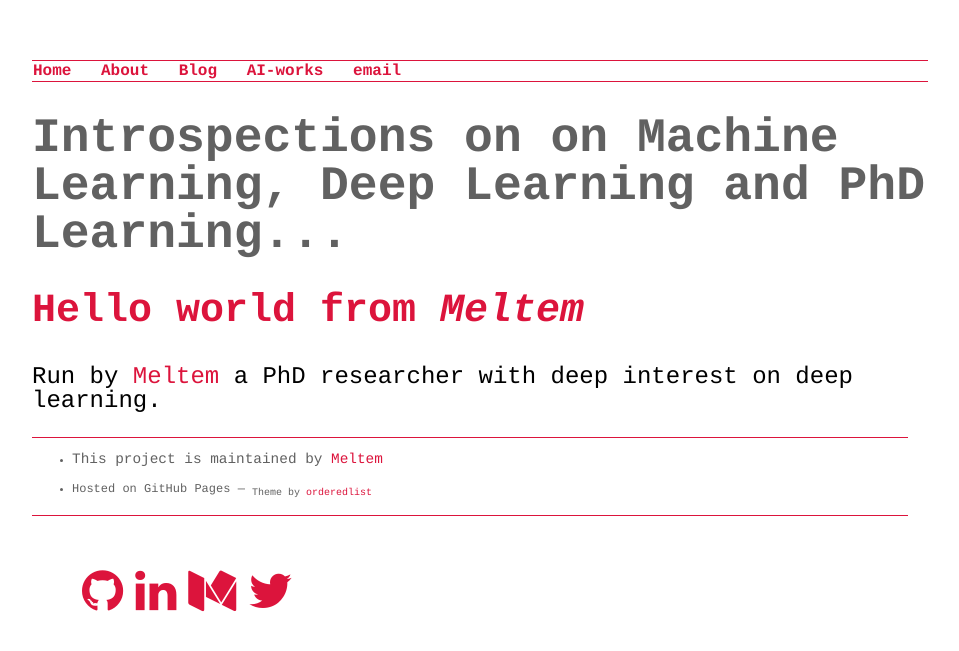
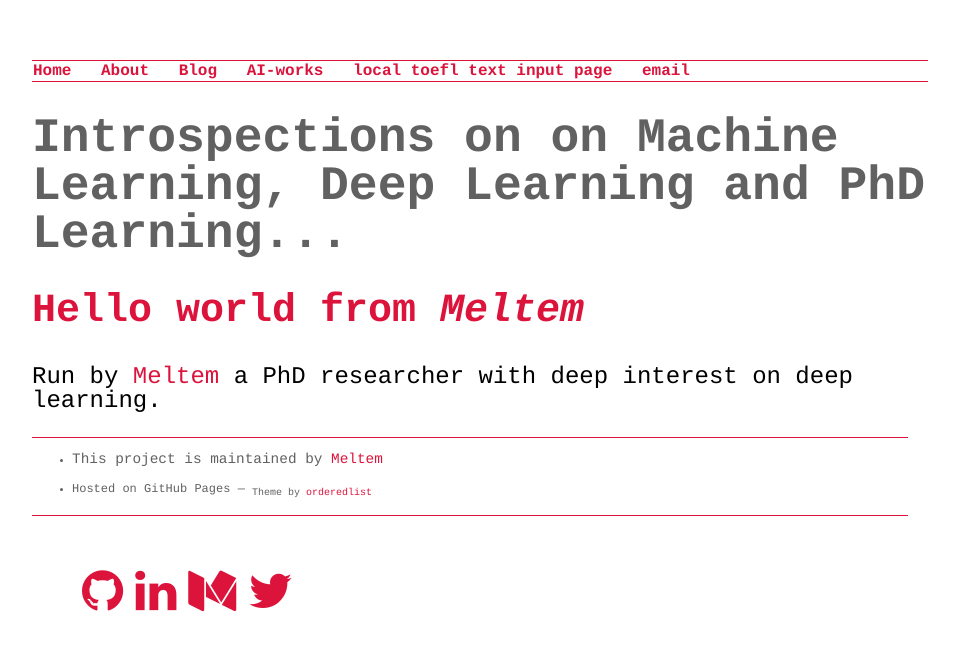
Before and after one commit to inantubek/meltemiatay.github.io, a Jekyll site: the page built from index.html, in a window 1280 px wide. Shown: the top 651 px of the page, without its empty margins (160-1119 px from the left). Built offline with Jekyll 4.4.1, drawn with Linux system fonts in a browser that asks for light colours; nearby versions of some CDN libraries.

Commit message:
Update default.html

```diff
--- a/_layouts/default.html
+++ b/_layouts/default.html
@@ -15,6 +15,7 @@
 <li><a href="/about">About</a></li>
 <li><a href="/blog">Blog</a></li>
 <li><a href="/cv">AI-works</a></li>
+<li><a href="/toefl prep page">local toefl text input page</a></li>
 <li><a href="mailto:neuromeltemi@gmail.com">email</a></li>
 </ul>
     </nav>
```
